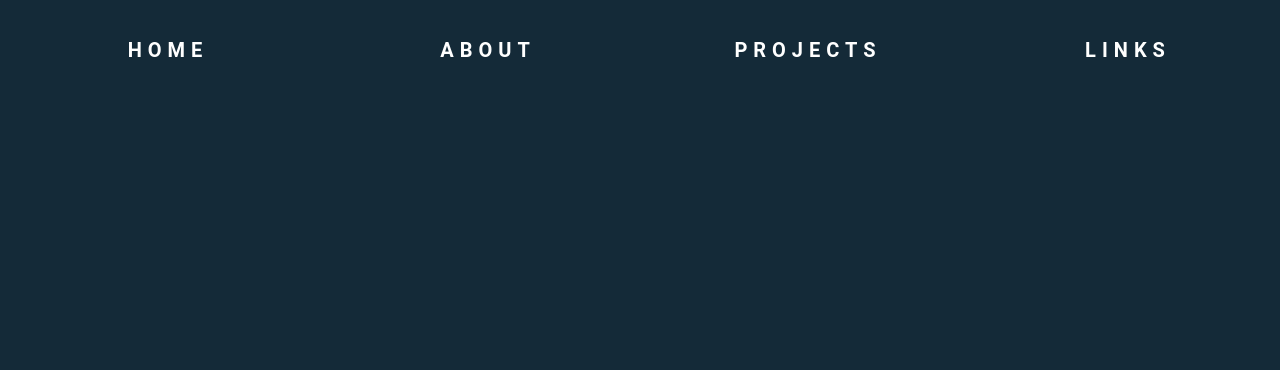
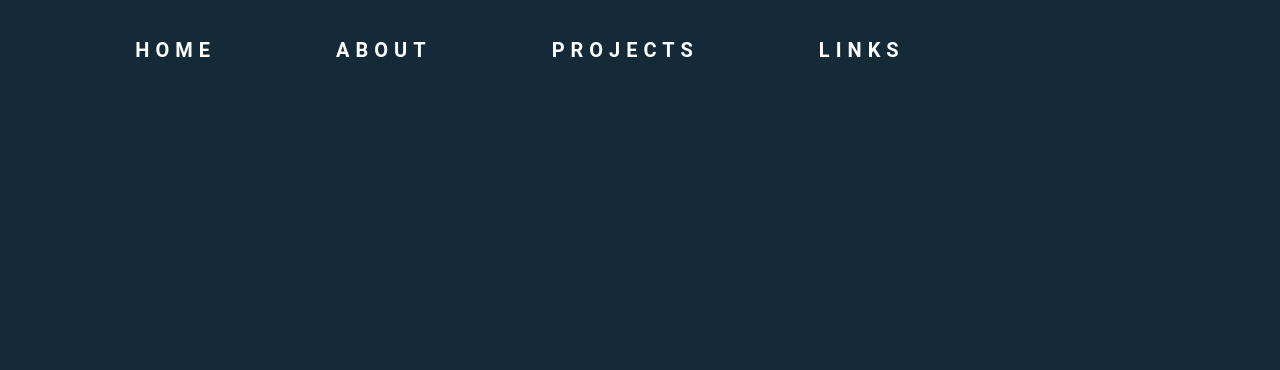
Before and after one commit to richyyun/richyyun.github.io, a plain HTML site: page index.html in a window 1280 px wide. Shown: the top 370 px of the page. Drawn offline with nearby package versions, Linux system fonts and the light colour scheme.

Commit message:
Update main.css

```diff
--- a/css/main.css
+++ b/css/main.css
@@ -22,7 +22,7 @@
     display: flex;
     justify-content: center;
     height: 20vh;
-    width: 100vw;
+    width: 80vw;
 }
 
 .topnav a {
@@ -37,7 +37,6 @@
     font-size: 20px;
     letter-spacing: 0.3em;
     font-weight: bold;
-    width: 100vw;
 }
 
 .topnav a:hover{
```
